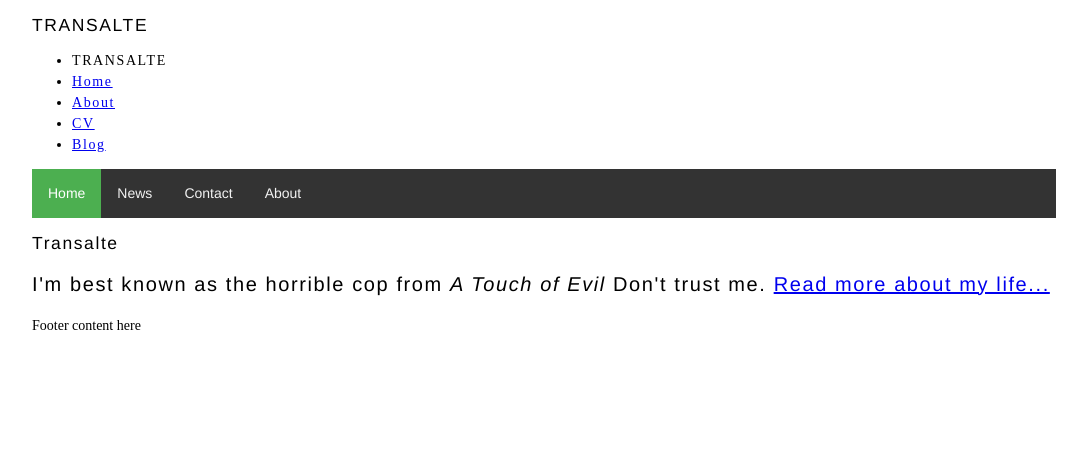
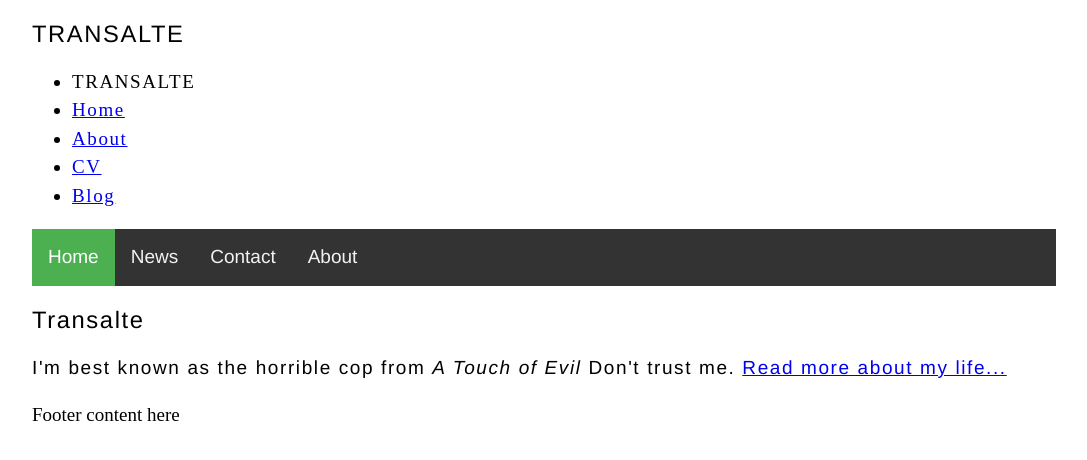
Before and after one commit to transalte/transalte.github.io, a Jekyll site: the page built from index.html, in a window 1280 px wide. Shown: the top 460 px of the page, without its empty margins (96-1183 px from the left). Built offline with Jekyll 4.4.1, drawn with Linux system fonts in a browser that asks for light colours.

Commit message:
Update main.css

```diff
--- a/css/main.css
+++ b/css/main.css
@@ -1,7 +1,7 @@
 html>body {
 margin-left: 10%;
 margin-right: 10%;
-font-size: 14px;
+font-size: 19px;
 line-height: 1.5em;
 }
 
@@ -14,7 +14,7 @@ letter-spacing: .1rem;
 p {
 text-align: justify;
 text-justify: inter-word;
-font-size: 20px;
+font-size: 100%;
 }
 
 
```
